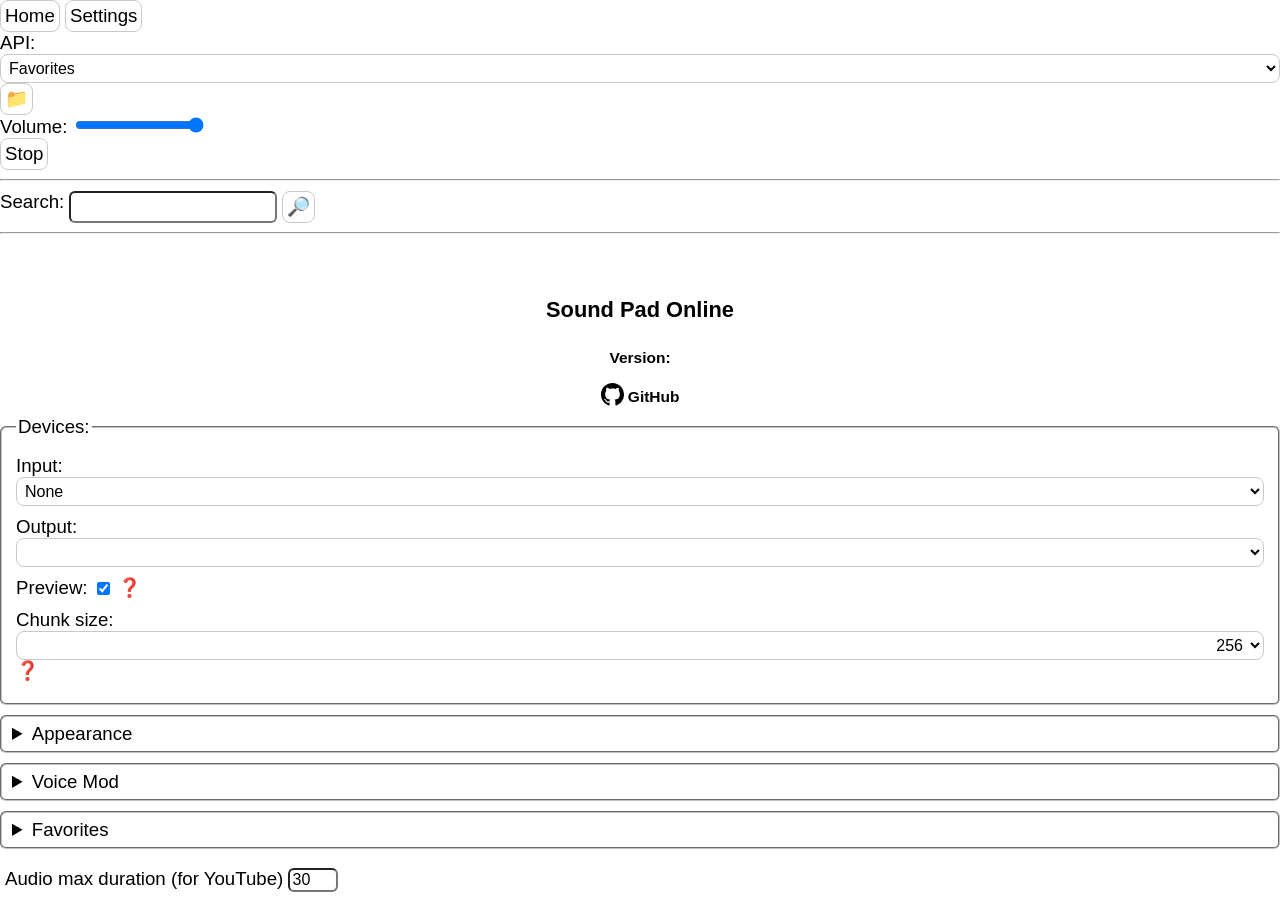
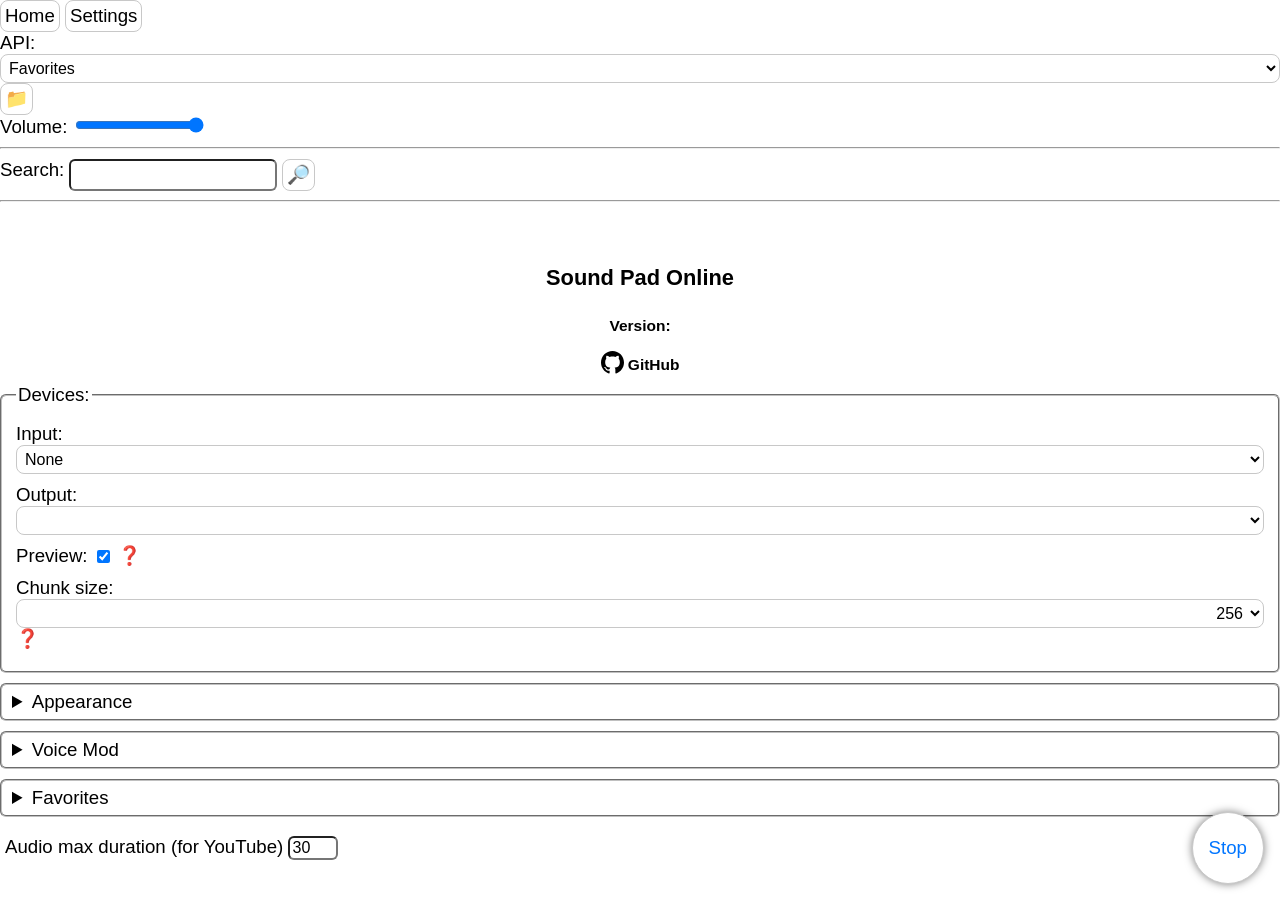

stop button

--- a/src/web/styles/main.css
+++ b/src/web/styles/main.css
@@ -355,6 +355,10 @@ details > fieldset{
 	font-weight: bold;
 	text-align: center;
 }
+#header.hover:hover {
+	text-decoration: underline;
+	cursor: pointer;
+}
 
 .grid-with-icon {
 	display: grid;
@@ -369,56 +373,25 @@ details > fieldset{
 	gap: 0.75rem;
 }
 
-/*#tabs{
-	margin-left: 10px;
+#stop_play {
+	position: absolute;
+	bottom: 1rem;
+	right: 1rem;
+	aspect-ratio: 1 / 1;
+	padding: 1rem;
+	border-radius: 50%;
+	color: var(--accent-color);
+	filter: drop-shadow(0 0 4px rgb(0, 0, 0, 0.5));
 }
-#tab-content{
-	border: 1px solid;
-	padding: 12px;
-	border-radius: 12px;
-}
-#tabs > .tab-title{
-	background: var(--not-active);
-	outline: none;
-	border: 1px solid;
-	border-bottom: none;
-	padding: 5px 10px;
-	border-radius: 8px 8px 0 0;
-	transition: 0.15s;
-}
-#tabs > .tab-title:hover{
+#stop_play:hover {
+	color: red;
+	border-color: red;
 	background: var(--body-color);
+	filter: drop-shadow(0 0 6px rgb(255, 0, 0, 0.5));
 }
-#tabs > .tab-title.active{
-	background: var(--body-color);
-	transform: translateY(1px);
-}
-#tab-content > .tab{
-	display: none;
-	overflow: auto;
-	max-height: calc(100vh - 75px);
-}
-#tab-content > .tab.active{
-	display: block;
-}
-*/
-
-/*#volumer{
-	display: flex;
-	align-items: center;
-	margin: 8px 0;
-}*/
 #volumer{
 	cursor: ew-resize;
 }
-/*#volumer > [name='value']{
-	font-family: monospace;
-	font-size: 0.8em;
-	margin-left: 4px;
-}
-#volumer > [name='value']:after{
-	content: '%';
-}*/
 
 .themes{
 	display: flex;
